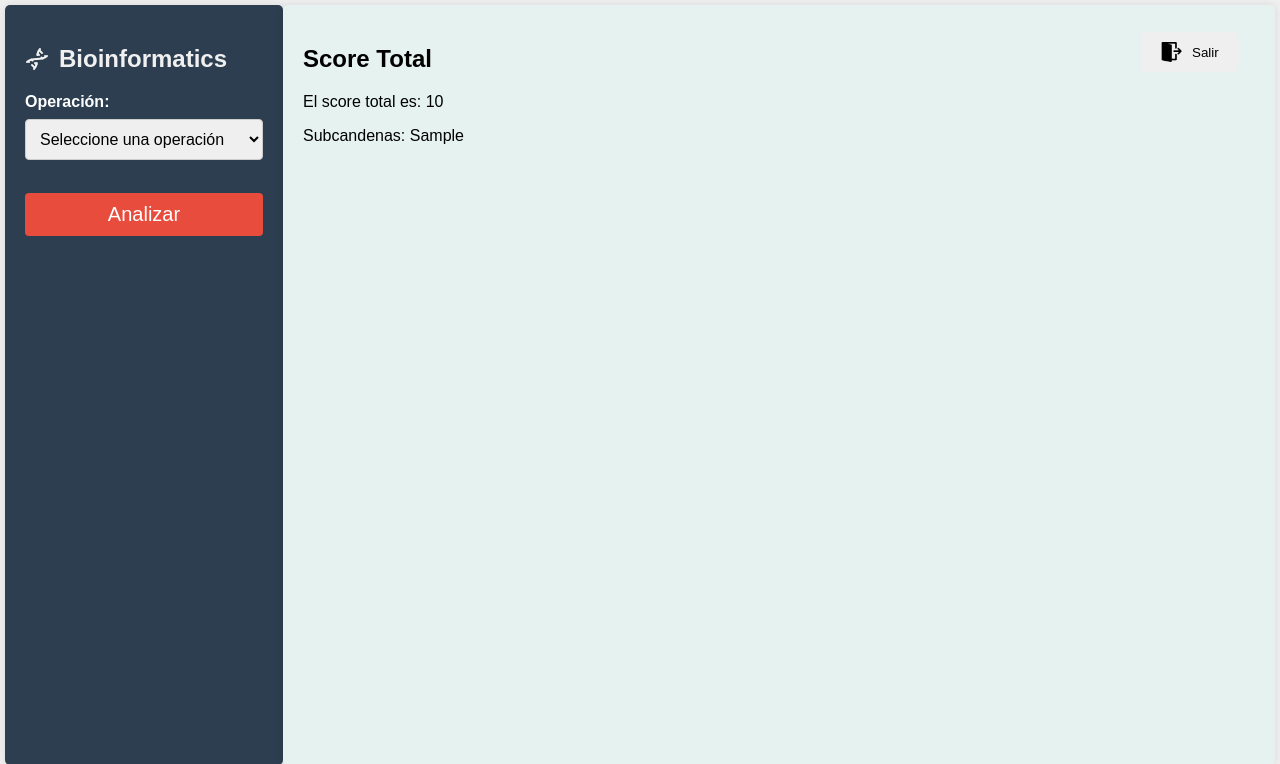
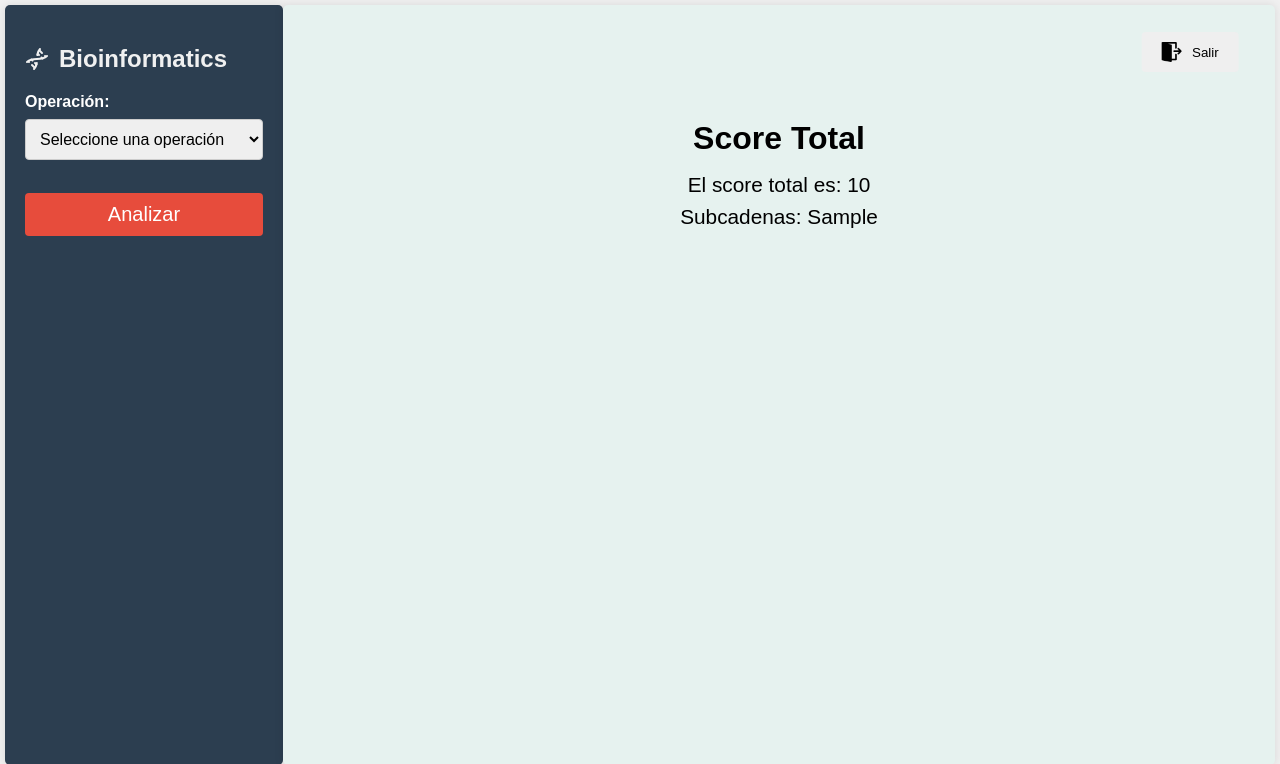
Before and after one commit to Erick-Perez12/Proyecto_Bio, a Flask app: template templates/sub_cadena.html in a window 1280 px wide. Shown: the top 764 px of the page. Run offline with Flask 3, Linux system fonts and the light colour scheme; the template is opened without the code that fills it: most values are stand-ins (such as "Sample title", 1, 10 or a date in 2020).

Commit message:
[modificado]colores

```diff
--- a/static/css/styles.css
+++ b/static/css/styles.css
@@ -1,4 +1,4 @@
-/* styles.css */
+
 /* Estilos para el botón "Agregar más inputs" */
 .additionalInputs {
     display: flex;
@@ -25,23 +25,26 @@ body {
 
 .form-container {
     width: 20%;
-    height: 90vh;
+    min-height: 90vh;
     background-color: #fff;
     color: #f0f0f0;
     padding: 20px;
     border-radius: 5px;
     box-shadow: 0 0 10px rgba(0, 0, 0, 0.1);
     background-color: #2c3e50;
+    overflow: auto;
 }
 
 .result-container {
+    min-height: 90vh; /* Altura mínima de 90vh */
     width: 80%;
-    height: 90vh;
     background-color: #e6f2ef;
     padding: 20px;
     border-radius: 5px;
     box-shadow: 0 0 10px rgba(0, 0, 0, 0.1);
+    overflow: auto; /* Permite scroll si es necesario */
 }
+
 
 form {
     margin-bottom: 20px;
--- a/templates/alineamiento_global.html
+++ b/templates/alineamiento_global.html
@@ -44,7 +44,7 @@
     .V { background-color: #66cc66; } /* Verde oliva */
 
     .alignment-card {
-        border: 1px solid #ccc;
+        border: 1px solid #2b2b2b;
         border-radius: 5px;
         padding: 10px;
         margin-bottom: 20px;
--- a/templates/alineamiento_proteinas.html
+++ b/templates/alineamiento_proteinas.html
@@ -41,7 +41,7 @@
     .scrollable-container {
         max-height: 38%; /* Ajusta este valor según tus necesidades */
         overflow-y: auto;
-        border: 1px solid #ccc; /* Bordes opcionales para el contenedor */
+        border: 1px solid #272727; /* Bordes opcionales para el contenedor */
         padding: 10px; /* Espaciado interno opcional */
         margin-top: 20px; /* Espaciado superior opcional */
     }
--- a/templates/home.html
+++ b/templates/home.html
@@ -4,7 +4,7 @@
 <head>
 	<meta charset="utf-8">
 	<meta http-equiv="X-UA-Compatible" content="IE=edge">
-	<title>GenoBio</title>
+	<title>BioSeqTools</title>
 	<meta name="viewport" content="width=device-width, initial-scale=1">
 	<meta name="description" content="Free HTML5 Website Template by VISUALIZADOR" />
 	<meta name="keywords"
@@ -60,7 +60,7 @@
 					<div class="col-xs-12 text-center logo-wrap">
 						<div id="fh5co-logo"><a href="#home"><span><img
 										src="{{ url_for('static', filename='svg/logo_white.svg') }}" alt="Logo"
-										style="margin-left: 1px; margin-top: -10px; height: 40px;"></span>GenoBio</a>
+										style="margin-left: 1px; margin-top: -10px; height: 40px;"></span>BioSeqTools</a>
 						</div>
 					</div>
 					<div class="col-xs-12 text-center menu-1 menu-wrap">
--- a/templates/sub_cadena.html
+++ b/templates/sub_cadena.html
@@ -1,8 +1,28 @@
 {% extends 'index.html' %}
 
 {% block content %}
-<h2>Score Total</h2>
+<style>
 
+.content-box {
+    text-align: center;
+    margin-top: 10%;
+}
+
+/* Título */
+.content-box h2 {
+    font-size: 2rem;
+    margin-bottom: 1rem;
+}
+
+/* Párrafos */
+.content-box p {
+    font-size: 1.3rem;
+    margin: 0.5rem 0;
+}
+</style>
+<div class="content-box">
+    <h2>Score Total</h2>
     <p>El score total es: {{ score }}</p>
-    <p>Subcandenas: {{ sub_cadena }}</p>
+    <p>Subcadenas: {{ sub_cadena }}</p>
+</div>
 {% endblock %}
```
Also changed, not shown: templates/local_alignment.html (+6 -6 lines), templates/transcripcion.html (+8 -8 lines), static/result_img/grafico.png, static/result_img/matriz_puntos.png, static/result_img/neighbor_joining.png, static/result_img/upgma.png.
